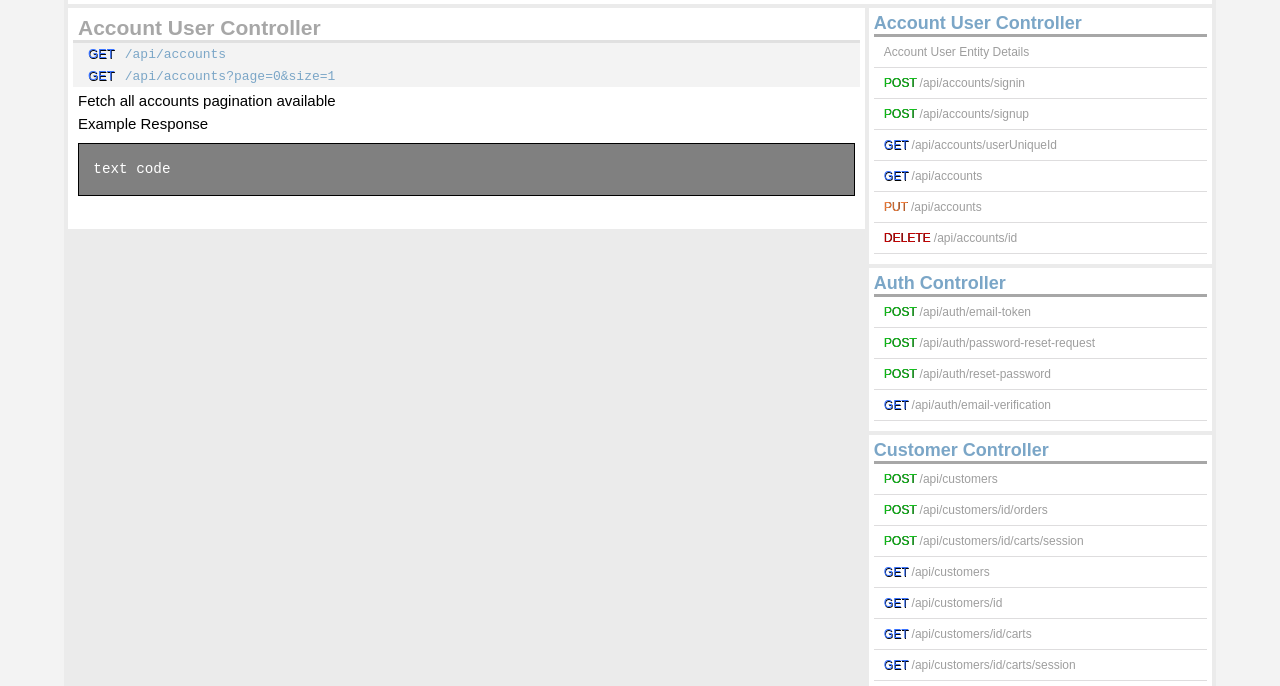
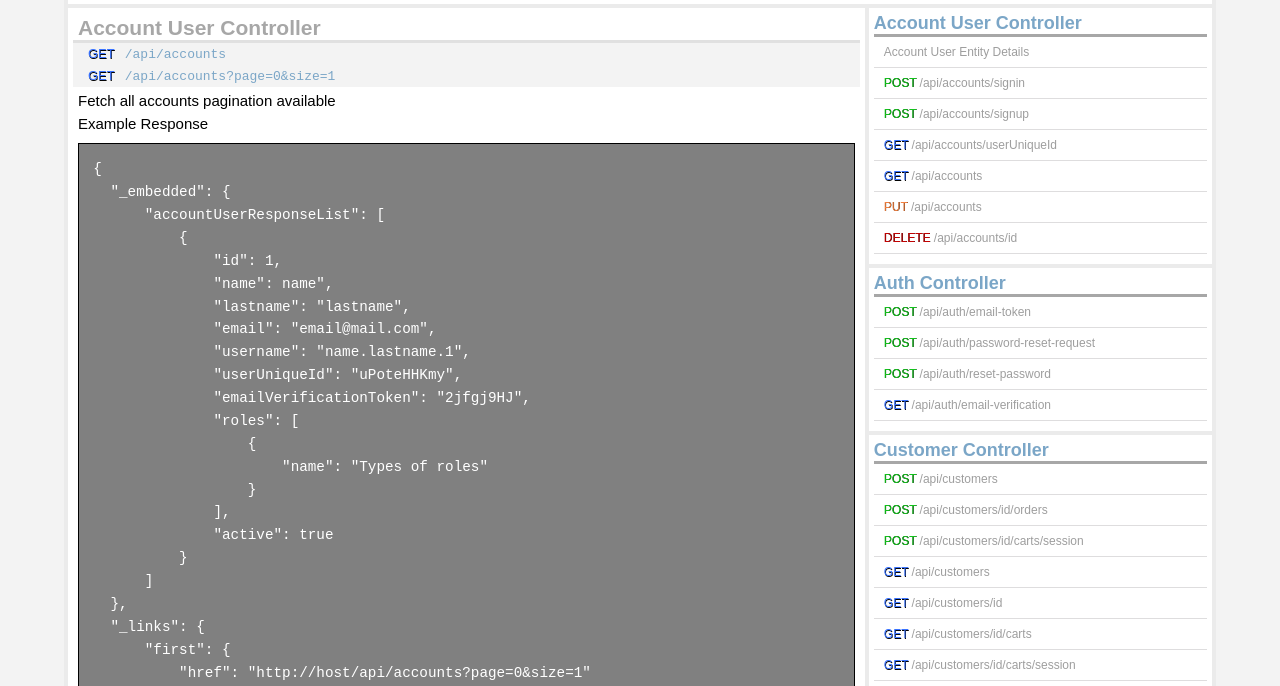
Before and after one commit to Khartaz/restaurant-docs, a React app: page /get-accounts in a window 1280 px wide. Shown: the part 107-793 px from the top of the page. Built offline with nearby package versions, Linux system fonts and the light colour scheme; a web font is replaced by a local one.

Commit message:
react-create-app on Heroku

```diff
--- a/package.json
+++ b/package.json
@@ -5,11 +5,13 @@
   "dependencies": {
     "gh-pages": "^2.0.1",
     "react": "^16.8.3",
+    "react-code-snippet": "^0.6.12",
     "react-dom": "^16.8.3",
+    "react-highlight": "^0.12.0",
     "react-router-dom": "^4.3.1",
     "react-scripts": "2.1.5"
   },
-  "homepage": "https://khartaz.github.io/",
+  "homepage": "https://khartaz.github.io",
   "scripts": {
     "start": "react-scripts start",
     "predeploy": "npm run build",
--- a/src/layout/Header.js
+++ b/src/layout/Header.js
@@ -6,7 +6,7 @@ const Header = () => {
     return (
         // <div className="wrapper">
             <div className="header">
-                 <h1 className="logo"><NavLink to="/">Restaurant</NavLink></h1>
+                 <h1 className="logo"><NavLink to="/restaurant-docs/">Restaurant</NavLink></h1>
                  <p><strong >API Documentation</strong></p>
             </div>
         // </div>
--- a/src/pages/GetAccountsPage.js
+++ b/src/pages/GetAccountsPage.js
@@ -15,7 +15,49 @@ const GetAccountsPage = () => {
                 <div className="details">
                     <pre>
                         <code>
-                            text code
+                            <div className="java">
+                                {`{
+  "_embedded": {
+      "accountUserResponseList": [
+          {
+              "id": 1,
+              "name": name",
+              "lastname": "lastname",
+              "email": "email@mail.com",
+              "username": "name.lastname.1",
+              "userUniqueId": "uPoteHHKmy",
+              "emailVerificationToken": "2jfgj9HJ",
+              "roles": [
+                  {
+                      "name": "Types of roles"
+                  }
+              ],
+              "active": true
+          }
+      ]
+  },
+  "_links": {
+      "first": {
+          "href": "http://host/api/accounts?page=0&size=1"
+      },
+      "self": {
+          "href": "http://host/api/accounts?page=0&size=1"
+      },
+      "next": {
+          "href": "http://host/api/accounts?page=1&size=1"
+      },
+      "last": {
+          "href": "http://host/api/accounts?page=29&size=1"
+      }
+  },
+  "page": {
+      "size": 1,
+      "totalElements": 30,
+      "totalPages": 30,
+      "number": 0
+  }
+}`}
+                            </div>
                         </code>
                     </pre>
                 </div>
--- a/src/pages/NotFoundPage.js
+++ b/src/pages/NotFoundPage.js
@@ -1,10 +1,13 @@
 import React from 'react';
+import '../styles/NotFound.css';
 
 const NotFoundPage = () => {
     return (
-        <div>
-            Page not found
-        </div>
+        <div className="content">
+                <div className="post">
+                <h1 className="not_found">Page not found</h1>
+                </div>
+            </div>
      );
 }
 
--- a/src/styles/App.css
+++ b/src/styles/App.css
@@ -17,6 +17,7 @@ body{
   padding:30px 0 0 0;
   background:#f3f3f3;
 }
+
 
 .wrapper{
   max-width: 90vw;
--- a/src/styles/Header.css
+++ b/src/styles/Header.css
@@ -32,11 +32,12 @@
 @media only screen and (max-width:620px) {
     .header, .header h1 a, .header p {
         width: 100%;
+        text-align: left;
     }
 
     .header p strong {
         position: relative;
-        left: -40px;
+        left: -80px;
         top: 15px;
     }
 }
--- /dev/null
+++ b/src/styles/NotFound.css
@@ -0,0 +1,6 @@
+.not_found {
+    text-align: center;
+    margin: 10px 10px;
+    padding: 10px 10px;
+    font-size: 25px;
+}
--- a/src/styles/Page.css
+++ b/src/styles/Page.css
@@ -8,11 +8,13 @@
     position:relative;
     padding:5px;
     background:#fff;
+    min-height: 165.1em;
 }
 
 @media only screen and (max-width:955px) {
     .content, .content .post {
         width: 100%;
+        min-height: 100%;
     }
 }
 
```
Also changed, not shown: build/asset-manifest.json, build/index.html, build/service-worker.js, 15 other files.
